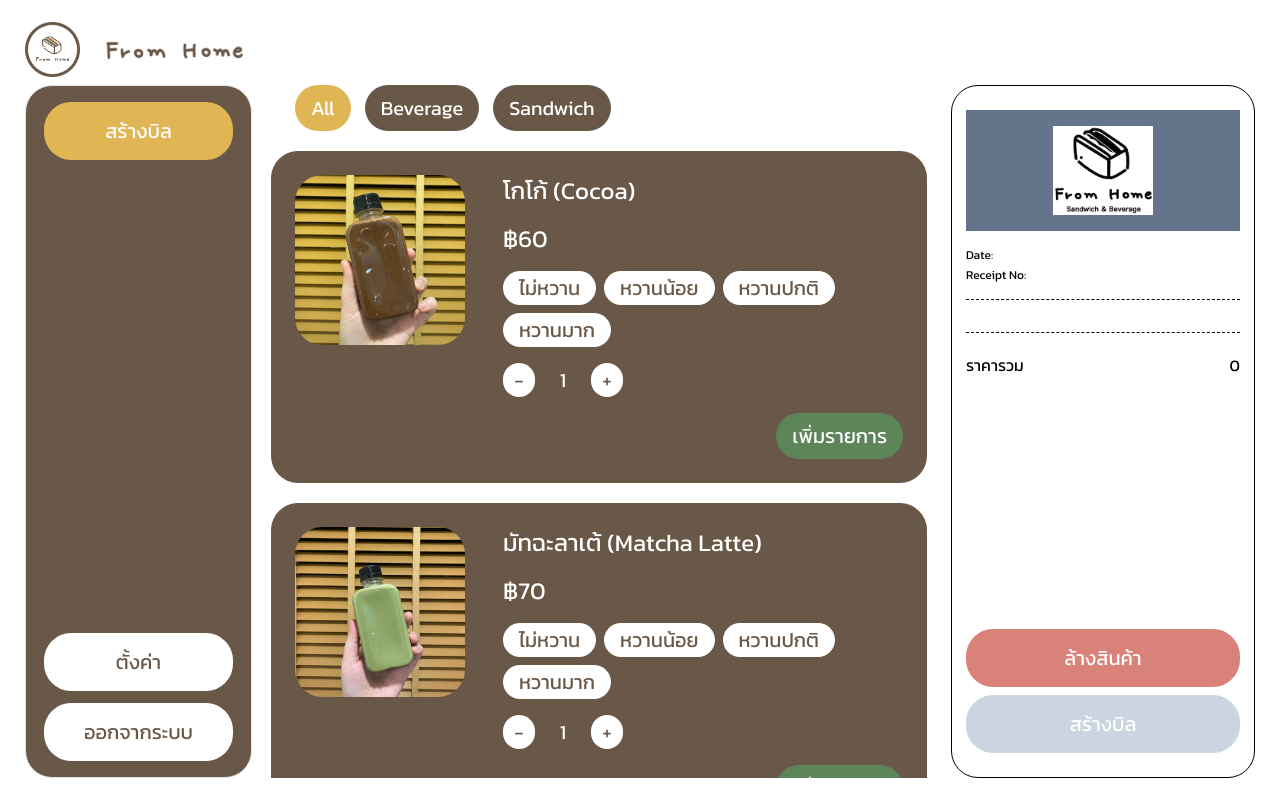
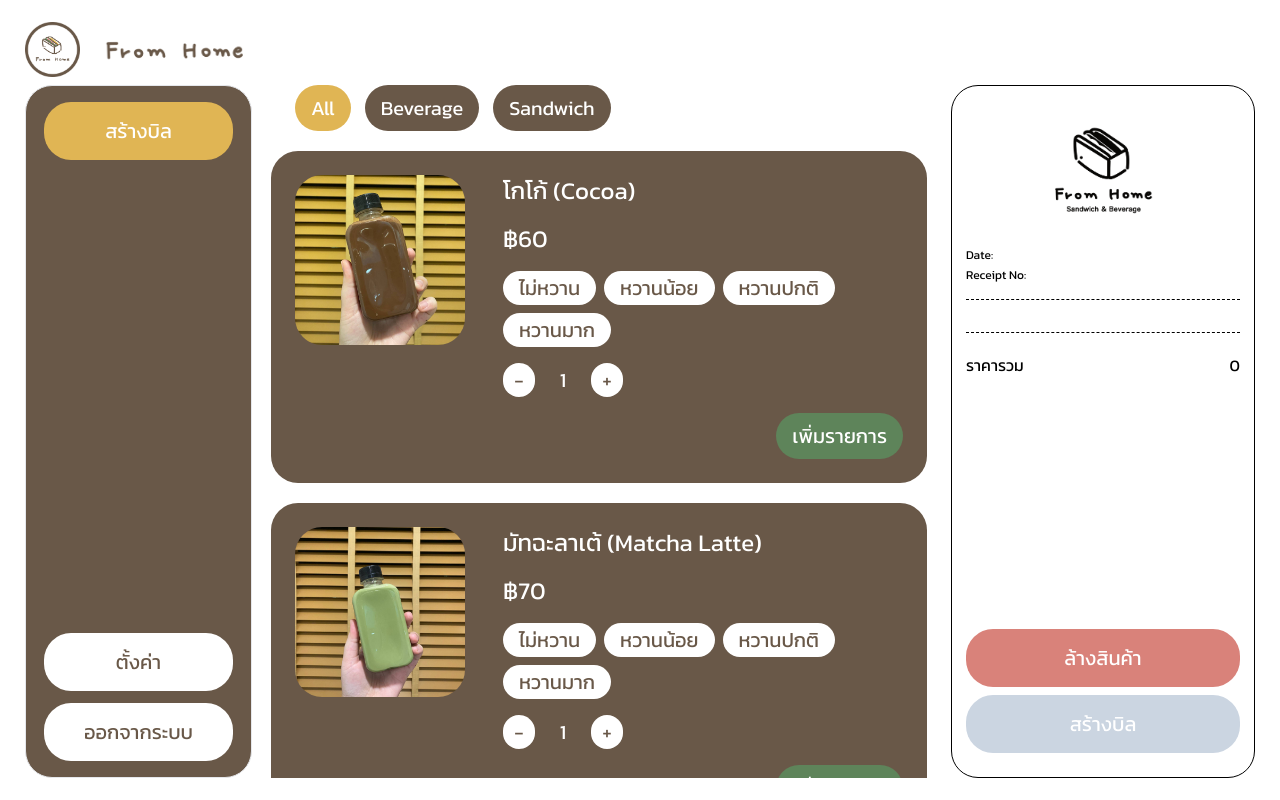
Before and after one commit to BlackMocca/fromhome-sandwich, a Next.js app in the folder web/: page /receipt in a window 1280 px wide. Built offline with nearby package versions, Linux system fonts and the light colour scheme.

Commit message:
delete background

```diff
--- a/web/features/presentation/transaction/components/receipt.tsx
+++ b/web/features/presentation/transaction/components/receipt.tsx
@@ -88,16 +88,8 @@ export default function ReceiptPreview(props: IReceiptPreview) {
         <div ref={captureRef} className="px-[14px] py-[24px]">
 
           {/* head bill */}
-          <div className="flex py-[16px] justify-center bg-slate-500 relative">
+          <div className="flex py-[16px] justify-center relative">
             <img src={props.receipt.merchant_logo} width={100} height={89} />
-              {/* <Image
-                src={props.receipt.merchant_logo}
-                alt="merchant logo"
-                priority={true}
-                width={100}
-                height={89}
-                onLoad={() => console.log("Image loaded")}
-              /> */}
           </div>
           { customerName ?? (
             <div className="flex p-[8px] justify-center">
```
